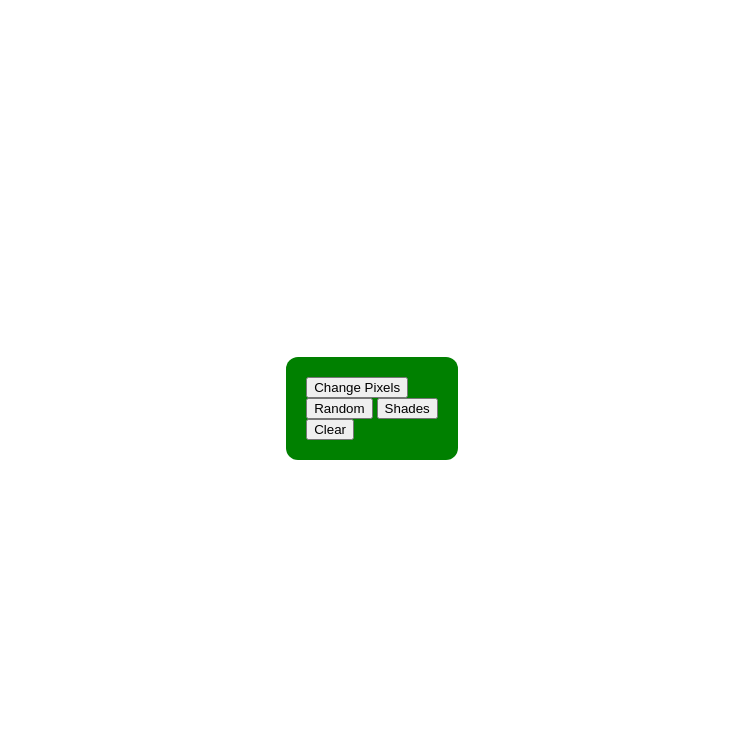
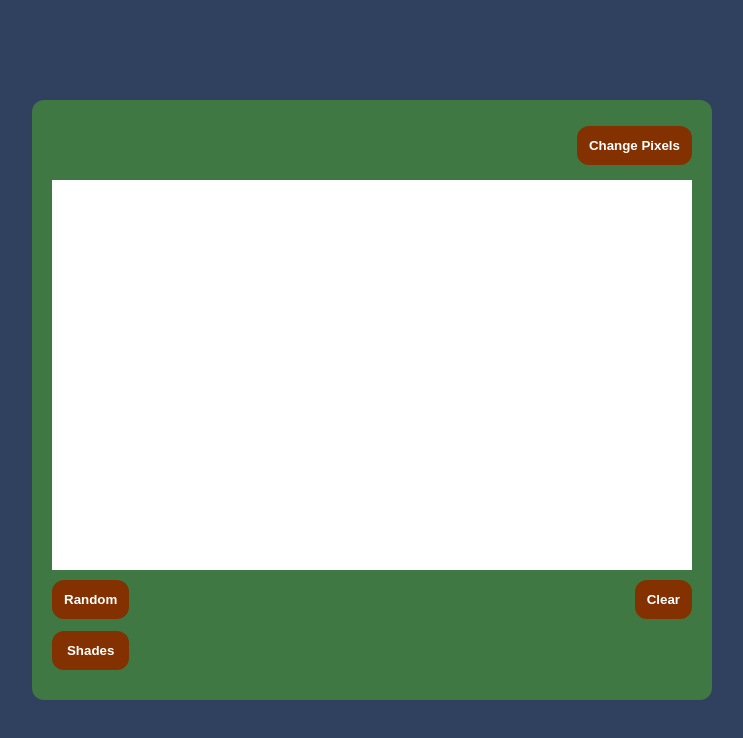
Before and after one commit to lorinvzyl/etch-a-sketch, a plain HTML site: page index.html in a window 1280 px wide. Shown: the whole page, without its empty margins (268-1011 px from the left). Drawn offline with Linux system fonts and the light colour scheme.

Commit message:
Add styling and align items

```diff
--- a/css/style.css
+++ b/css/style.css
@@ -3,13 +3,51 @@ body {
     justify-content: center;
     align-items: center;
     height: 100vh;
-
+    margin: 0;
+    padding: 0;
+    background-color: #30405f;
 }
 
 .container {
     display: flex;
     flex-direction: column;
-    background-color: green;
+    background-color: #3f7842;
     padding: 20px;
+    height: 70vh;
+    width: 50vw;
     border-radius: 12px;
+    gap: 10px;
 }
+
+.top-controls {
+    flex: 0 1 50px;
+    display: flex;
+    justify-content: flex-end;
+    align-items: center;
+}
+
+.sketch {
+    flex: auto;
+    background-color: white;
+}
+
+.bot-controls {
+    flex: 0 1 100px;
+    display: flex;
+    justify-content: space-between;
+}
+
+.left-controls {
+    display: flex;
+    flex-direction: column;
+    gap: 12px;
+}
+
+button {
+    padding: 12px;
+    border: none;
+    background-color: #833100;
+    border-radius: 12px;
+    color: white;
+    font-weight: 600;
+}
```
